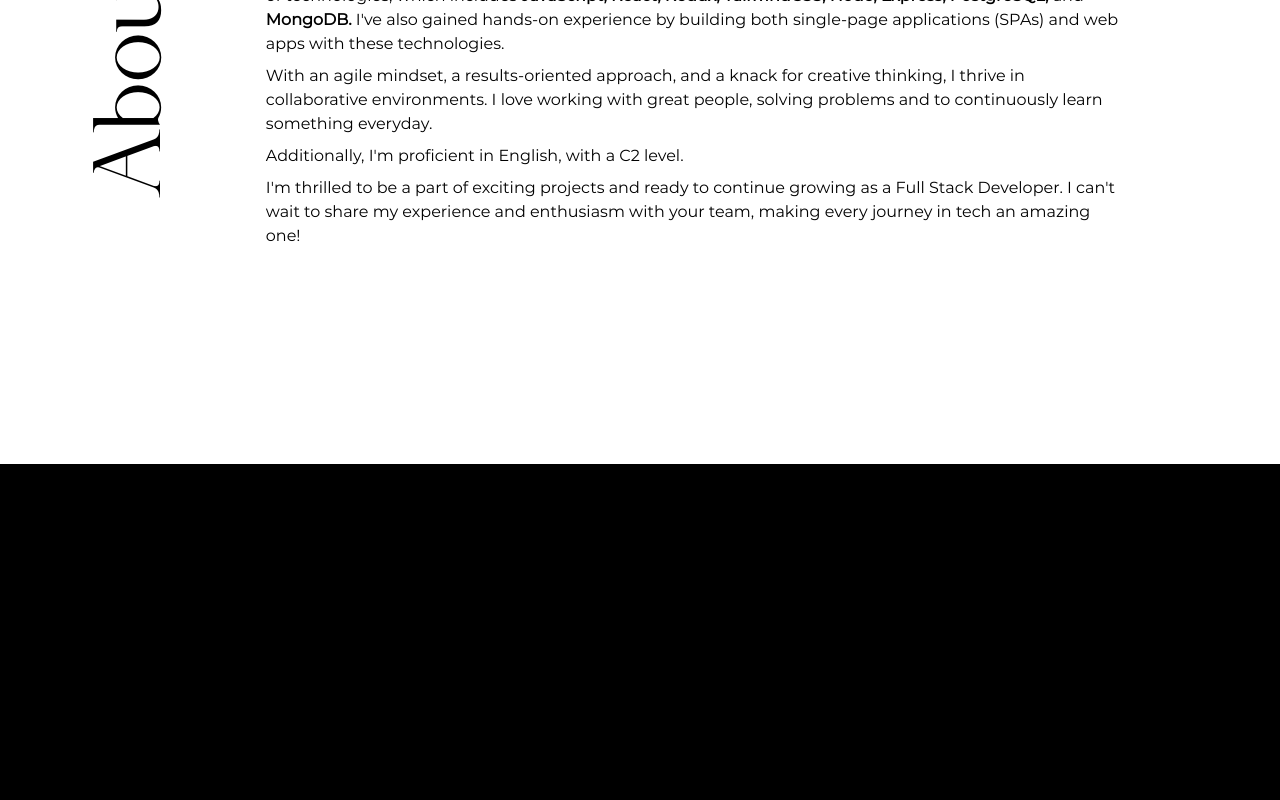
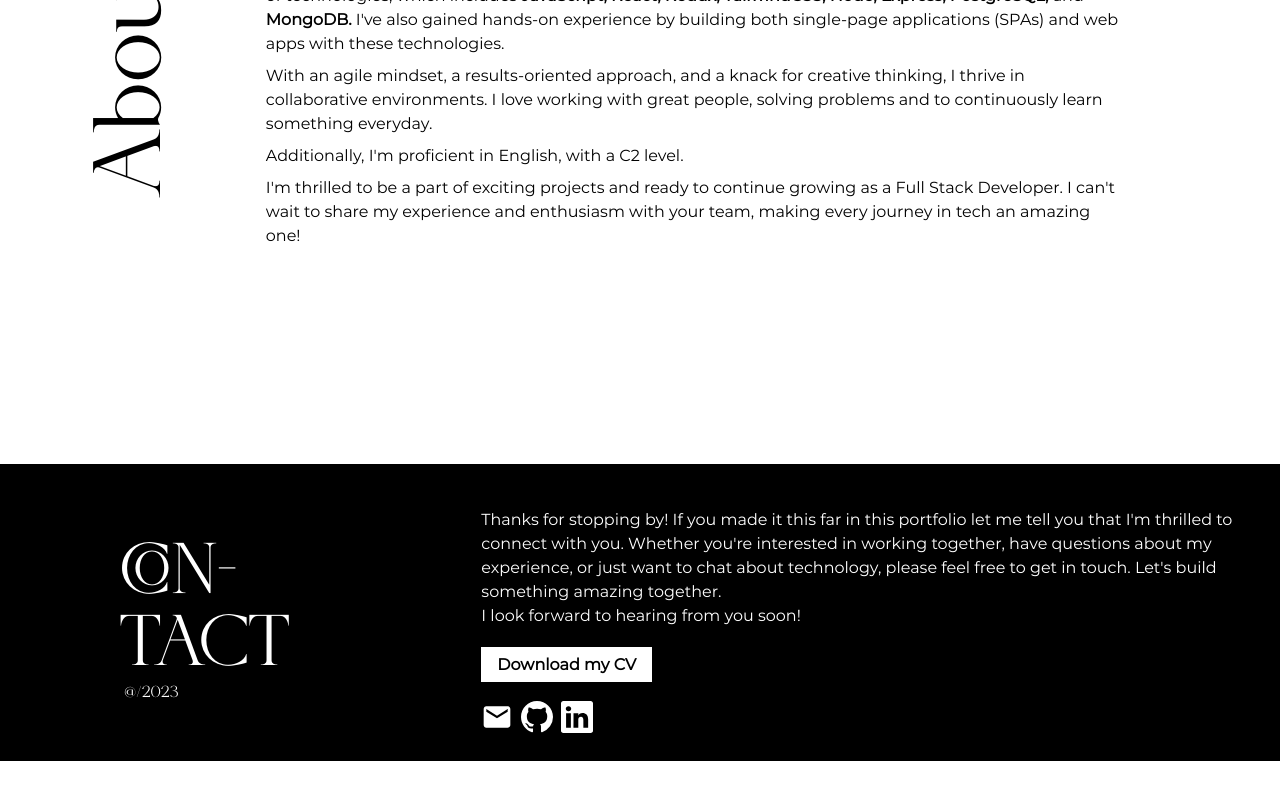
Before and after one commit to MNazar8/Portfolio, a React (Vite) app: page / in a window 1280 px wide. Shown: the part 2172-2972 px from the top of the page. After the commit the page ends 2933 px from the top, so only its background shows below. Built offline with nearby package versions, Linux system fonts and the light colour scheme.

Commit message:
Add contact section and asset

```diff
--- a/src/components/Contact.jsx
+++ b/src/components/Contact.jsx
@@ -1,11 +1,29 @@
 import React from 'react'
+import { MdEmail } from 'react-icons/md'
+import { BsGithub, BsLinkedin } from 'react-icons/bs'
 
 function Contact() {
   return (
-    <section id='contact'>
-    <div>
-        <h6 className=' h-screen bg-black'>CONATCT</h6>
-    </div>
+    <section id='contact' className=' bg-black h-auto text-white flex flex-row pl-24 pt-7 pb-7 pr-7 items-center'>
+      <div className=' w-1/3 p-6'>
+        <div className=' flex flex-col'>
+          <div className=' bg-transparent font-Viberate text-7xl mt-4'>CON-<br />TACT</div>
+          <div className=' font-Viberate ml-1'>@/2023</div>
+        </div>
+      </div>
+      <div className=' w-2/3'>
+        <p className=' font-Montserrat flex flex-col mt-4'>
+          Thanks for stopping by! If you made it this far in this portfolio let me tell you that I'm thrilled to connect with you. Whether you're interested in working together, have questions about my experience, or just want to chat about technology, please feel free to get in touch. Let's build something amazing together. <br />I look forward to hearing from you soon!
+        </p>
+        <div className=' py-6'>
+        <a href="./src/assets/CV-MakarenaNazar-EN.pdf" target='_blank' download="CV-MakarenaNazar-EN.pdf" className=' bg-white px-4 py-2 text-black font-Montserrat font-semibold'>Download my CV</a>
+        </div>
+        <div className=' flex'>
+          <a href="mailto:nazarmakarena@gmail.com" className=' mr-2'><MdEmail className=' h-8 w-auto' /></a>
+          <a className=' mr-2' href="https://github.com/MNazar8">< BsGithub className=' h-8 w-auto' /></a>
+          <a className='' href="https://www.linkedin.com/in/makarena-nazar-32948b120/"><BsLinkedin className=' h-8 w-auto' /></a>
+        </div>
+      </div>
     </section>
   )
 }
```
Also changed, not shown: 1 other file (tests, documents, lock files or other folders).
